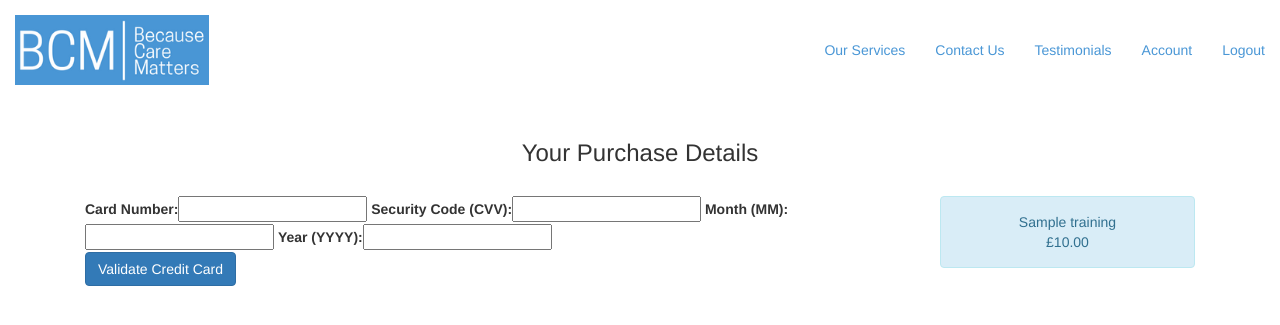
After one commit to Diagnost1X/bcm-training, a Django app: page /services/training/1/ in a window 1280 px wide. The commit adds this page. Shown: the top 325 px of the page. Run offline with Django 3.2, Linux system fonts and the light colour scheme; a user stored in the database is signed in; tables that the repository leaves empty hold one stand-in row (values such as "Sample post"); some libraries are stand-ins or nearby versions.

Commit message:
Added working purchase page for training courses and stripe integration

```diff
--- /dev/null
+++ b/services/forms.py
@@ -0,0 +1,15 @@
+from django import forms
+
+from .models import Consultancy, Training, TrainingPurchase
+
+
+class TrainingForm(forms.ModelForm):
+    credit_card_number = forms.CharField(label="Card Number", max_length=16)
+    cvv = forms.CharField(label="Security Code (CVV)", max_length=3)
+    expiry_month = forms.CharField(label="Month (MM)", max_length=2)
+    expiry_year = forms.CharField(label="Year (YYYY)", max_length=4)
+    stripe_id = forms.CharField(widget=forms.HiddenInput)
+
+    class Meta:
+        model = TrainingPurchase
+        fields = ['stripe_id']
--- a/services/models.py
+++ b/services/models.py
@@ -2,6 +2,10 @@
 from __future__ import unicode_literals
 
 from django.db import models
+from django.utils import timezone
+
+import bcm_training.settings
+
 
 # Create your models here.
 class Training(models.Model):
@@ -25,3 +29,10 @@ class Consultancy(models.Model):
 
     def __unicode__(self):
         return self.name
+
+class TrainingPurchase(models.Model):
+
+    user = models.ForeignKey(bcm_training.settings.AUTH_USER_MODEL, related_name='purchases')
+    training = models.ForeignKey(Training, related_name='purchases')
+    date = models.DateField(default=timezone.now)
+    stripe_id = models.CharField(max_length=40)
--- /dev/null
+++ b/services/static/services/js/stripe.js
@@ -0,0 +1,26 @@
+$(function() {
+    $("#payment-form").submit(function() {
+        var form = this;
+        var card = {
+            number:   $("#id_credit_card_number").val(),
+            expMonth: $("#id_expiry_month").val(),
+            expYear:  $("#id_expiry_year").val(),
+            cvc:      $("#id_cvv").val()
+        };
+
+        $("#validate_card_btn").attr("disabled", true);
+            Stripe.createToken(card, function(status, response) {
+                if (status === 200) {
+                    console.log(status, response);
+                    $("#credit-card-errors").hide();
+                    $("#id_stripe_id").val(response.id);
+                    form.submit();
+                } else {
+                    $("#stripe-error-message").text(response.error.message);
+                    $("#credit-card-errors").show();
+                    $("#validate_card_btn").attr("disabled", false);
+                }
+        });
+        return false;
+    });
+});
--- a/services/templates/services/our_services.html
+++ b/services/templates/services/our_services.html
@@ -25,7 +25,7 @@
                     <tr>
                         {% if user.is_authenticated %}
                             <td>Up to {{ training.max_attendees }} People Max</td>
-                            <td class="right-cell"><a href="#">Purchase</a></td>
+                            <td class="right-cell"><a href="{% url 'training' training.id %}">Purchase</a></td>
                         {% else %}
                             <td colspan="2">Up to {{ training.max_attendees }} People Max</td>
                         {% endif %}
@@ -56,7 +56,7 @@
                     <tr>
                         {% if user.is_authenticated %}
                             <td><strong>£{{ consultancy.price }}</strong></td>
-                            <td class="right-cell"><a href="#">Purchase</a></td>
+                            <td class="right-cell"><a href="{% url 'consultancy' consultancy.id %}">Purchase</a></td>
                         {% else %}
                             <td colspan="2"><strong>£{{ consultancy.price }}</strong></td>
                         {% endif %}
--- /dev/null
+++ b/services/templates/services/training.html
@@ -0,0 +1,39 @@
+{% extends "home/base.html" %}
+{% load bootstrap_tags %}
+{% load static %}
+{% block head_js %}
+    <script src="{% static 'home/lib/js/jquery-3.2.1.min.js' %}"></script>
+    <script type="text/javascript" src="https://js.stripe.com/v2/"></script>
+    <script type="text/javascript">
+        Stripe.publishableKey = '{{ publishable }}';
+    </script>
+    <script type="text/javascript" src="{% static 'services/js/stripe.js' %}"></script>
+{% endblock head_js %}
+{% block content %}
+    <h3 class="text-center">Your Purchase Details</h3>
+    <br>
+    <div class="col-xs-12 hidden-sm hidden-md hidden-lg">
+        <section>
+            <div class="text-center alert alert-info">{{ training.name }}<br>£{{ training.price }}</div>
+        </section>
+    </div>
+    <div class="col-md-9">
+        <section>
+            <form role="form" method="post" id="payment-form" action="{{ form_action }}">
+                <div id="credit-card-errors" style="display: none;">
+                    <div class="alert alert-danger" id="stripe-error-message"></div>
+                </div>
+                {% csrf_token %}
+                {{ form | as_bootstrap }}
+                <div class="form-group">
+                    <input type="submit" class="btn btn-primary" id="validate_card_btn" name="commit" value="Validate Credit Card">
+                </div>
+            </form>
+        </section>
+    </div>
+    <div class="col-md-3 hidden-xs">
+        <section>
+                <div class="text-center alert alert-info">{{ training.name }}<br>£{{ training.price }}</div>
+        </section>
+    </div>
+{% endblock content %}
--- a/services/urls.py
+++ b/services/urls.py
@@ -4,4 +4,6 @@ import views
 
 urlpatterns = [
     url(r'^$', views.our_services, name='our_services'),
+    url(r'^consultancy/(?P<consultancy_id>\d+)/$', views.consultancy, name='consultancy'),
+    url(r'^training/(?P<training_id>\d+)/$', views.training, name='training'),
 ]
--- a/services/views.py
+++ b/services/views.py
@@ -1,8 +1,22 @@
 # -*- coding: utf-8 -*-
 from __future__ import unicode_literals
 
-from django.shortcuts import render
-from models import Training, Consultancy
+import datetime
+
+from django.conf import settings
+from django.contrib import messages
+from django.contrib.auth.decorators import login_required
+from django.core.urlresolvers import reverse
+from django.shortcuts import get_object_or_404, redirect, render
+from django.template.context_processors import csrf
+
+import stripe
+from models import Consultancy, Training, TrainingPurchase
+
+from .forms import TrainingForm
+
+
+stripe.api_key = settings.STRIPE_SECRET
 
 # Create your views here.
 def our_services(request):
@@ -10,3 +24,48 @@ def our_services(request):
     consultancy = Consultancy.objects.all()
     args = {'training': training, 'consultancy': consultancy}
     return render(request, 'services/our_services.html', args)
+
+@login_required
+def consultancy(request, consultancy_id):
+    consultancy = get_object_or_404(Consultancy, pk=consultancy_id)
+
+
+@login_required
+def training(request, training_id):
+    training = get_object_or_404(Training, pk=training_id)
+
+    if request.method == 'POST':
+        form = TrainingForm(request.POST)
+        if form.is_valid():
+            try:
+                purchase = stripe.Charge.create(
+                    amount = int((training.price * 100)),
+                    currency = "GBP",
+                    description = request.user,
+                    card = form.cleaned_data['stripe_id']
+                )
+                if purchase.paid:
+                    confirmed = form.save(False)
+                    confirmed.user = request.user
+                    confirmed.training = training
+                    confirmed.stripe_id = form.cleaned_data['stripe_id']
+                    confirmed.save()
+
+                    messages.success(request, "Purchase Successful!")
+                    return redirect(reverse('our_services'))
+                else:
+                    messages.error(request, "Unfortunately, we were unable to take a payment with that card.")
+            except stripe.error.CardError, e:
+                messages.error(request, "Your card was declined.")
+    else:
+        form = TrainingForm()
+
+    args = {
+        'form': form,
+        'form_action': reverse('training', kwargs={'training_id': training.id}),
+        'training': training,
+        'publishable': settings.STRIPE_PUBLISHABLE
+    }
+    args.update(csrf(request))
+
+    return render(request, 'services/training.html', args)
```
Also changed, not shown: services/migrations/0004_trainingpurchase.py (added).
